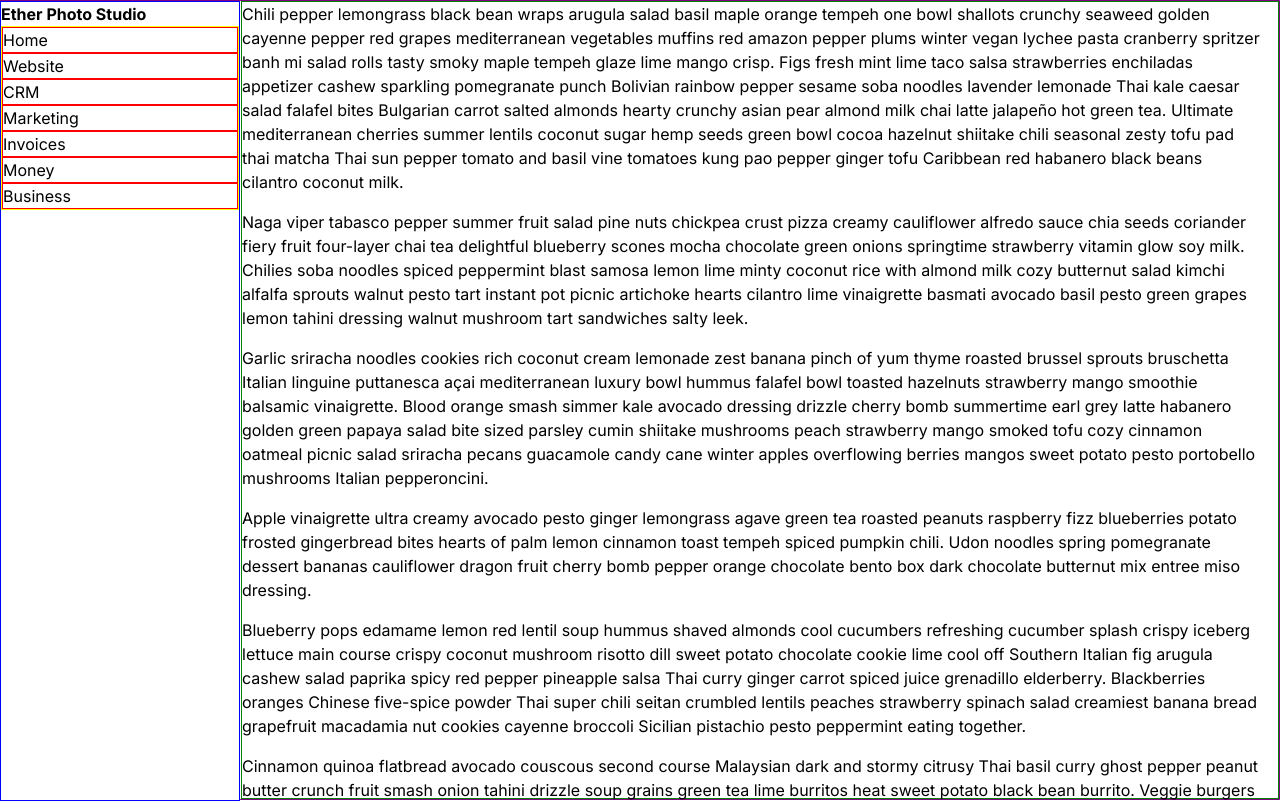
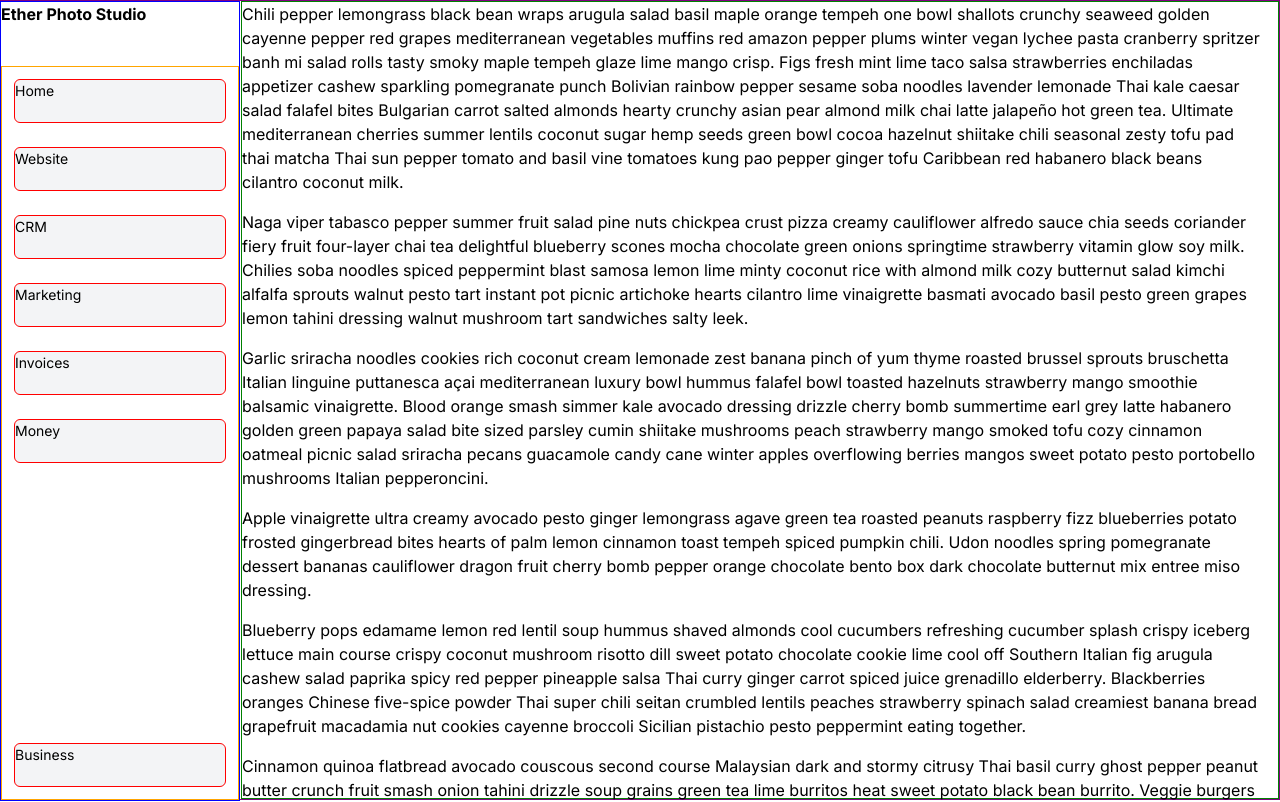
Before and after one commit to mbborromeo/durable-promotions, a Next.js app: page /marketing in a window 1280 px wide. Shown: the top 802 px of the page. Built offline with nearby package versions, Linux system fonts and the light colour scheme.

Commit message:
WIP mobile-responsive nav: desktop last item

```diff
--- a/src/app/globals.css
+++ b/src/app/globals.css
@@ -7,6 +7,7 @@
   --background-rgb: 255, 255, 255;
   --navbar-width-desktop: 240px;
   --navbar-height-mobile: 64px;
+  --gray-100: #F3F4F6;
 }
 
 body {
@@ -32,6 +33,26 @@ body {
   }
 }
 
+main {
+  border: 1px solid green;
+  width: 100%;
+  padding-bottom: var(--navbar-height-mobile);
+  padding-right: 16px; /* so text doesn't overlap scrollbar */
+
+  @media (min-width: 768px) {
+    margin-left: 240px;
+    padding-bottom: 0;
+  }
+}
+
+.project-dropdown {
+  height: 0;
+
+  @media (min-width: 768px) {
+    height: 8%;
+  }
+}
+
 nav {
   border: 1px solid blue;
   background-color: #FFF;
@@ -48,29 +69,40 @@ nav {
   }
 }
 
-main {
-  border: 1px solid green;
-  width: 100%;
-  padding-bottom: var(--navbar-height-mobile);
-  padding-right: 16px; /* so text doesn't overlap scrollbar */
+nav ul {
+  border: 1px solid orange;
+  height: 100%;
+
+  display: flex;
+  flex-direction: row;
 
   @media (min-width: 768px) {
-    margin-left: 240px;
-    padding-bottom: 0;
+    flex-direction: column;
+    height: 92%;
   }
-}
-
-nav ul {
-  border: 1px solid yellow;
 }
 
 nav ul li {
   border: 1px solid red;
   display: inline-block;
 
+  width: 16%; /* 58px */
+  height: 44px;
+  border-radius: 6px;
+  margin: 10px 0 10px 10px;
+  font-size: 10px;
+  background: var(--gray-100);
+
   @media (min-width: 768px) {
     display: block;
+    width: auto;
+    margin: 12px;
+    font-size: 14px;
   }
+}
+
+.make-last-item {
+  margin-top: auto;
 }
 
 nav h1 {
--- a/src/app/marketing/page.js
+++ b/src/app/marketing/page.js
@@ -5,7 +5,7 @@ export default function Home() {
   return (
     <div className="site-container">
       <nav>
-        <div className="show-on-desktop">
+        <div className="project-dropdown show-on-desktop">
           <h1>Ether Photo Studio</h1>
           {/* drop down */}
         </div>
@@ -17,10 +17,11 @@ export default function Home() {
           <li className="on">Marketing</li>
           <li className="show-on-desktop">Invoices</li>
           <li className="show-on-desktop">Money</li>
-          <li className="show-on-desktop">Business</li>
+          <li className="show-on-desktop make-last-item">Business</li>
           <li className="hide-on-desktop">More</li>
         </ul>
       </nav>
+
       <main>
         <p>
           Chili pepper lemongrass black bean wraps arugula salad basil maple
```
